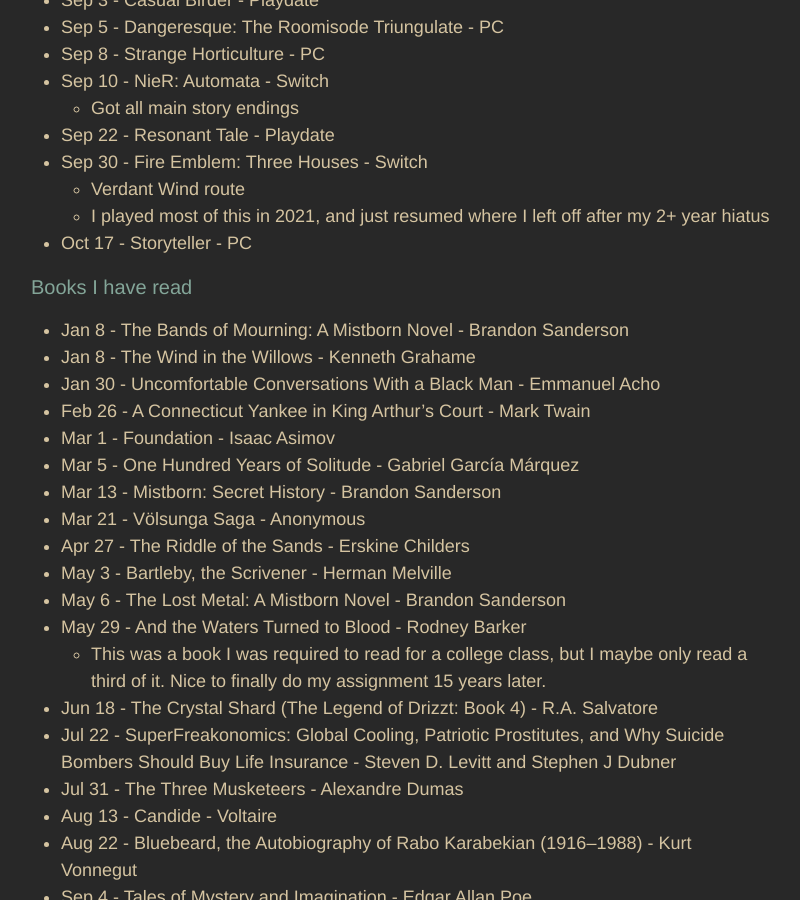
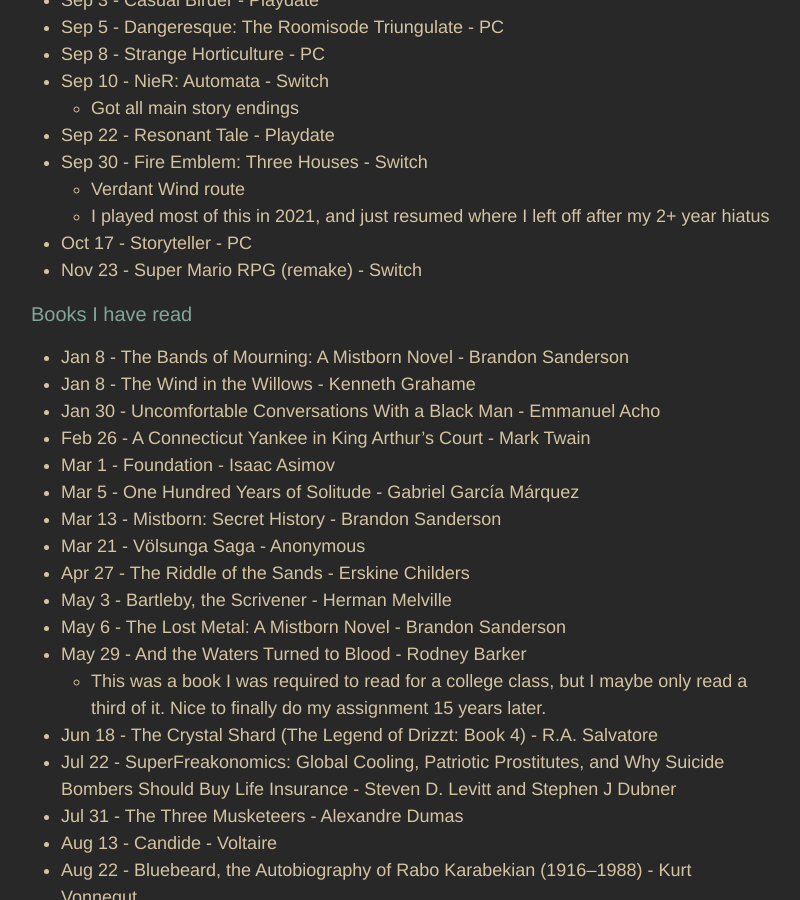
Before and after one commit to adkinsrs/sadkins_site, a Jekyll site: the page built from misc.md, in a window 1280 px wide and 900 px high, scrolled down 1220 px. Shown: the whole window, without its empty margins (239-1039 px from the left). Built offline with Jekyll 4.4.1, drawn with Linux system fonts in a browser that asks for light colours.

Commit message:
beat a game

```diff
--- a/misc.md
+++ b/misc.md
@@ -51,6 +51,7 @@
   * Verdant Wind route
   * I played most of this in 2021, and just resumed where I left off after my 2+ year hiatus
 * Oct 17 - Storyteller - PC
+* Nov 23 - Super Mario RPG (remake) - Switch
 
 ### Books I have read
 
```
